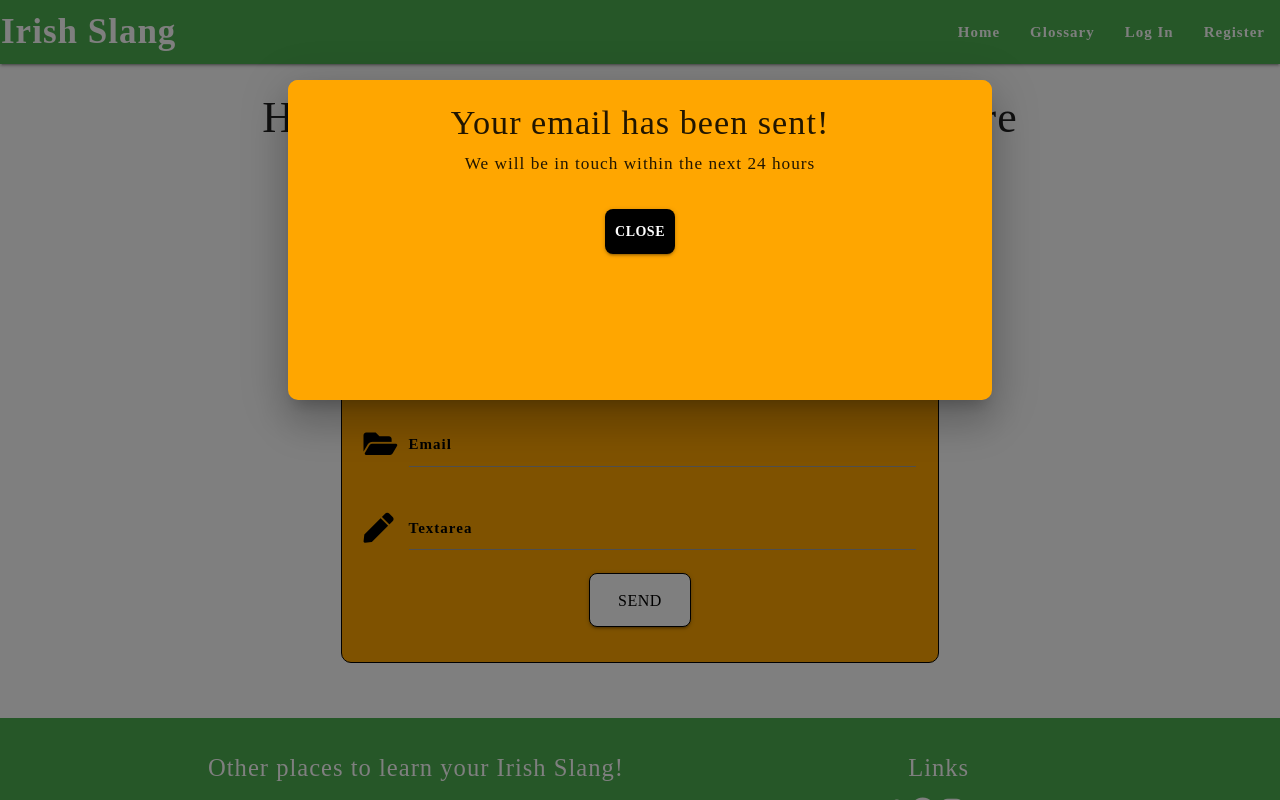
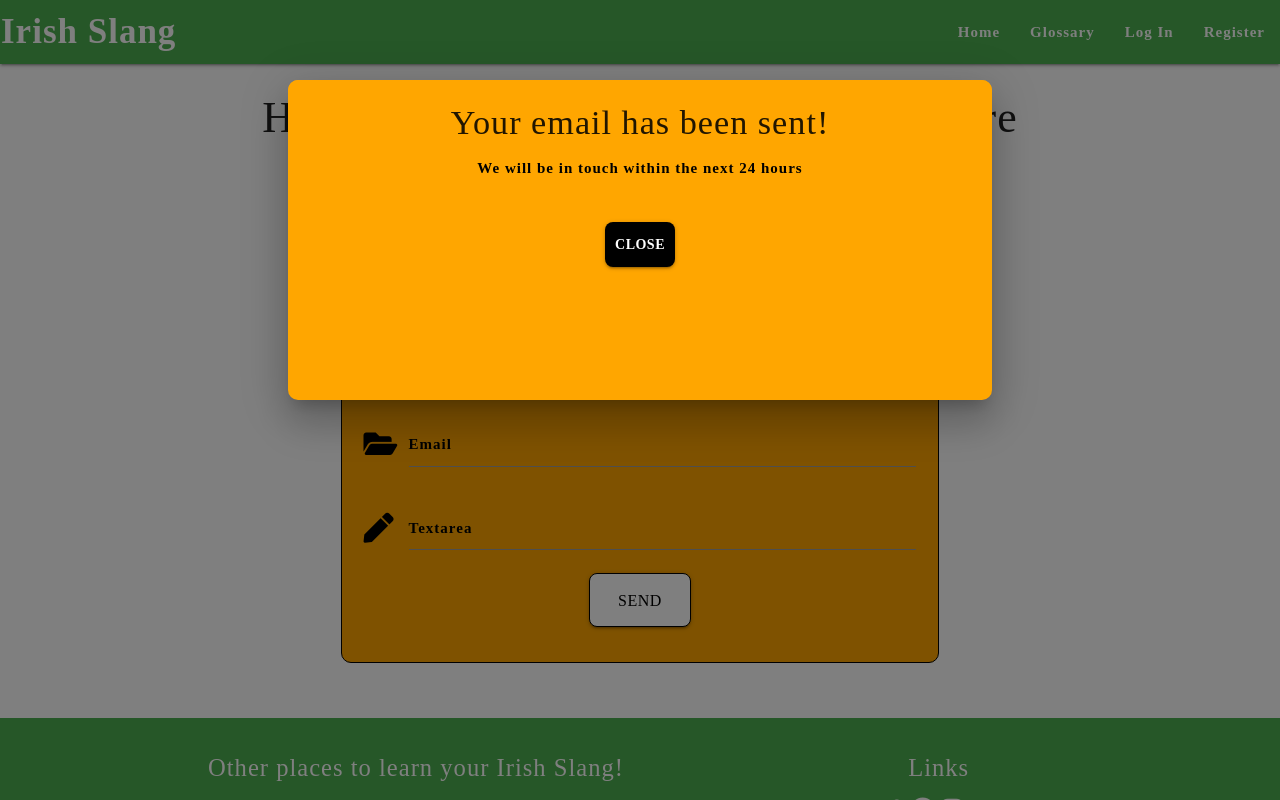
Before and after one commit to markgordon22/Dublin-slang, a Flask app: page /contact in a window 1280 px wide, after a click on "SEND". Run offline with Flask 2, Linux system fonts and the light colour scheme; some libraries are stand-ins or nearby versions; some web fonts are replaced.

Commit message:
<p> rather than <h6> for consistency regarding site modals

```diff
--- a/templates/contact.html
+++ b/templates/contact.html
@@ -40,7 +40,7 @@ emailjs.init("user_UnpmT2dUlD0o4aYW4LalX");
     <div id="modal1" class="modal center-align">
     <div class="modal-content center-align">
       <h4>Your email has been sent!</h4>
-      <h6>We will be in touch within the next 24 hours</h6>
+      <p class="black-text">We will be in touch within the next 24 hours</p>
     </div>
     <div class="modal-footer center-align" style="background-color: rgb(255, 166, 0);">
       <a href="#!" class="btn-small black white-text modal-button modal-close center-align" style="margin: auto;display: block;">Close</a>
```
